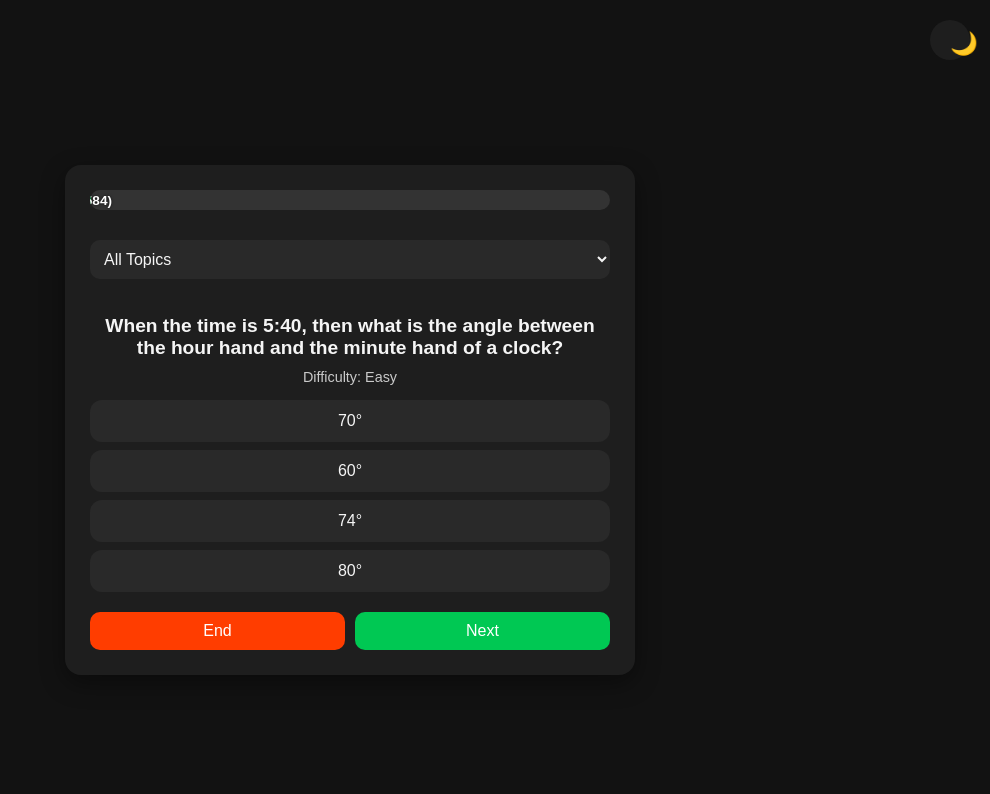
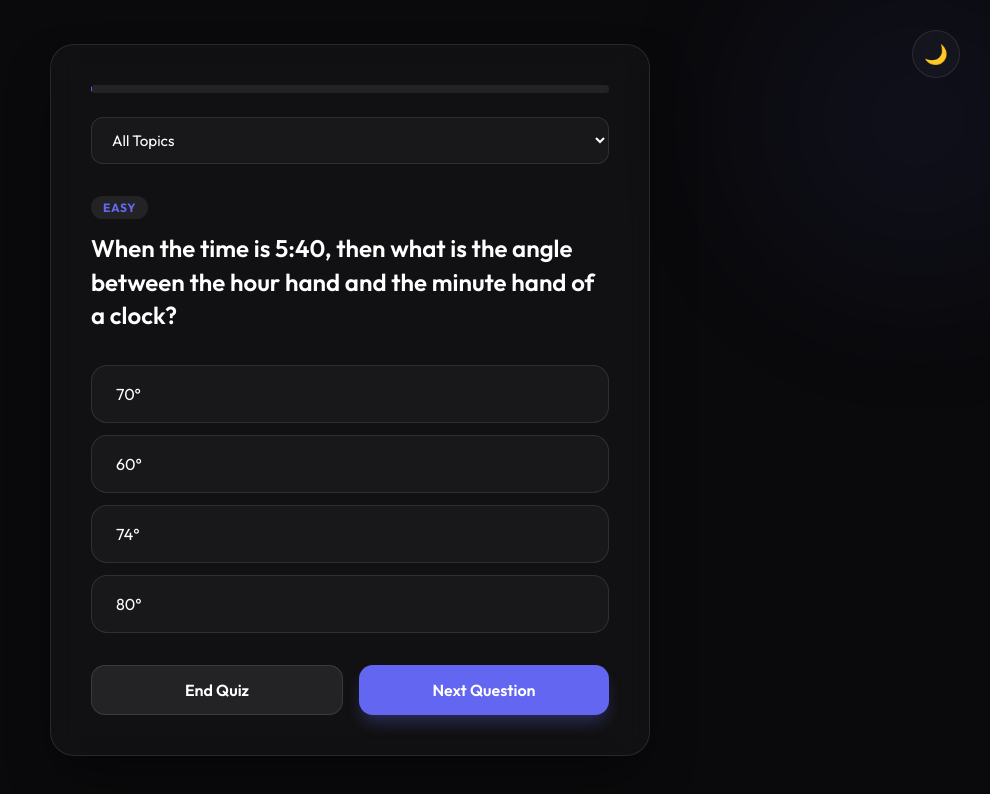
Before and after one commit to assishmoncs/STS, a plain HTML site: page index.html in a window 1280 px wide. Shown: the whole page, without its empty margins (290-1280 px from the left). Drawn offline with Linux system fonts and the light colour scheme.

Commit message:
Updated UI

```diff
--- a/index.html
+++ b/index.html
@@ -3,44 +3,54 @@
 <head>
   <meta charset="UTF-8">
   <meta name="viewport" content="width=device-width, initial-scale=1.0">
-  <title>STS MOCK</title>
+  <title>STS MOCK | Premium Quiz</title>
+  <link rel="preconnect" href="https://fonts.googleapis.com">
+  <link rel="preconnect" href="https://fonts.gstatic.com" crossorigin>
+  <link href="https://fonts.googleapis.com/css2?family=Outfit:wght@300;400;600;700&display=swap" rel="stylesheet">
   <link rel="stylesheet" href="style.css">
 </head>
 <body>
   <div class="theme-toggle">
-    <button id="toggleTheme">🌙</button>
+    <button id="toggleTheme" aria-label="Toggle Theme">🌙</button>
   </div>
 
-  <div class="quiz-container">
+  <main class="quiz-container">
+    <header class="quiz-header">
+      <div class="progress-container">
+        <div id="progress-bar"></div>
+        <span id="progress-text">0/0</span>
+      </div>
+      <div class="filter-section" id="filterSection">
+        <select id="topicFilter" class="topic-filter"></select>
+      </div>
+    </header>
 
-    <div class="progress-container">
-      <div id="progress-bar">
-        <span id="progress-text">(0/0)</span>
+    <section id="questionBox" class="active-section">
+      <div class="question-meta">
+        <span id="difficulty" class="badge"></span>
       </div>
-    </div>
+      <h2 id="question">Loading question...</h2>
+      <div id="options" class="options-grid"></div>
 
-    <select id="topicFilter" class="topic-filter"></select>
+      <div id="solutionBox" class="solution-box hidden">
+        <h3>Explanation</h3>
+        <p id="solutionText"></p>
+      </div>
 
-    <div id="questionBox">
-      <h2 id="question"></h2>
-      <div id="difficulty"></div>
-      <div id="options"></div>
-      <div id="solution" class="hidden"></div>
+      <footer class="quiz-footer">
+        <button id="endBtn" class="btn-secondary">End Quiz</button>
+        <button id="nextBtn" class="btn-primary">Next Question</button>
+      </footer>
+    </section>
 
-      <div class="btn-group">
-        <button id="endBtn" class="end-btn">End</button>
-        <button id="nextBtn" class="next-btn">Next</button>
-      </div>
-    </div>
-
-    <div id="scoreBox" class="hidden">
+    <section id="scoreBox" class="hidden">
       <div class="score-card">
         <h2>Quiz Summary</h2>
         <div id="scoreDetails"></div>
-        <button id="restartBtn" class="restart-btn">Restart Quiz</button>
+        <button id="restartBtn" class="btn-primary full-width">Restart Quiz</button>
       </div>
-    </div>
-  </div>
+    </section>
+  </main>
 
   <script src="script.js"></script>
 </body>
--- a/script.js
+++ b/script.js
@@ -1,132 +1,74 @@
 let quizData = [];
 let currentIndex = 0;
-let score = 0, attempted = 0;
-let selectedTopic = "";
+let score = 0;
+let attempted = 0;
 let quizEnded = false;
+let filteredQuestions = [];
 
-document.addEventListener("DOMContentLoaded", async () => {
-  const res = await fetch("quiz.json");
-  quizData = await res.json();
+const elements = {
+  question: document.getElementById("question"),
+  options: document.getElementById("options"),
+  difficulty: document.getElementById("difficulty"),
+  solutionBox: document.getElementById("solutionBox"),
+  solutionText: document.getElementById("solutionText"),
+  progressBar: document.getElementById("progress-bar"),
+  progressText: document.getElementById("progress-text"),
+  nextBtn: document.getElementById("nextBtn"),
+  endBtn: document.getElementById("endBtn"),
+  restartBtn: document.getElementById("restartBtn"),
+  topicFilter: document.getElementById("topicFilter"),
+  scoreBox: document.getElementById("scoreBox"),
+  questionBox: document.getElementById("questionBox"),
+  scoreDetails: document.getElementById("scoreDetails"),
+  toggleTheme: document.getElementById("toggleTheme")
+};
 
-  const topics = [...new Set(quizData.map(q => q.Topic))];
-  const topicSelect = document.getElementById("topicFilter");
-  topicSelect.innerHTML = `<option value="">All Topics</option>` + topics.map(t => `<option value="${t}">${t}</option>`).join("");
+document.addEventListener("DOMContentLoaded", init);
 
-  topicSelect.addEventListener("change", () => {
-    selectedTopic = topicSelect.value;
+async function init() {
+  try {
+    const res = await fetch("quiz.json");
+    const data = await res.json();
+
+    // Standardize data format (matching actual quiz.json)
+    quizData = data.map((item, index) => ({
+      id: index,
+      question: item.Question,
+      choices: item.Choices,
+      answerKey: item.AnswerKey, // Number 1-4
+      explanation: item.Solution || "No explanation provided.",
+      topic: item.Topic || "General",
+      difficulty: item.Difficulty || "A"
+    }));
+
+    setupFilters();
+    attachListeners();
     resetQuiz();
-  });
+  } catch (error) {
 
-  document.getElementById("toggleTheme").addEventListener("click", toggleTheme);
-  document.getElementById("nextBtn").addEventListener("click", nextQuestion);
-  document.getElementById("endBtn").addEventListener("click", endQuiz);
-  document.getElementById("restartBtn").addEventListener("click", resetQuiz);
 
-  loadQuestion();
-});
+    console.error("Failed to load quiz data:", error);
+    elements.question.textContent = "Error loading quiz. Please try again later.";
+  }
+}
+
+function setupFilters() {
+  const topics = [...new Set(quizData.map(q => q.topic))];
+  elements.topicFilter.innerHTML = `<option value="">All Topics</option>` +
+    topics.map(t => `<option value="${t}">${t}</option>`).join("");
+}
+
+function attachListeners() {
+  elements.topicFilter.addEventListener("change", resetQuiz);
+  elements.toggleTheme.addEventListener("click", toggleTheme);
+  elements.nextBtn.addEventListener("click", handleNext);
+  elements.endBtn.addEventListener("click", endQuiz);
+  elements.restartBtn.addEventListener("click", resetQuiz);
+}
 
 function toggleTheme() {
   document.body.classList.toggle("light");
-  const icon = document.getElementById("toggleTheme");
-  icon.textContent = document.body.classList.contains("light") ? "☀️" : "🌙";
-}
-
-function getFilteredQuestions() {
-  return selectedTopic ? quizData.filter(q => q.Topic === selectedTopic) : quizData;
-}
-
-function loadQuestion() {
-  const filtered = getFilteredQuestions();
-  if (quizEnded || currentIndex >= filtered.length) return;
-
-  const q = filtered[currentIndex];
-  document.getElementById("question").textContent = q.Question;
-  document.getElementById("difficulty").textContent =
-    "Difficulty: " + (q.Difficulty === "E" ? "Easy" : q.Difficulty === "A" ? "Average" : "Tough");
-  document.getElementById("solution").classList.add("hidden");
-
-  const opts = document.getElementById("options");
-  opts.innerHTML = "";
-  q.Choices.forEach((ch, i) => {
-    const btn = document.createElement("button");
-    btn.textContent = ch;
-    btn.onclick = () => checkAnswer(i + 1, btn);
-    opts.appendChild(btn);
-  });
-
-  const nextBtn = document.getElementById("nextBtn");
-  nextBtn.textContent = currentIndex === filtered.length - 1 ? "Submit" : "Next";
-
-  updateProgress(filtered.length);
-}
-
-function checkAnswer(choice, btn) {
-  if (quizEnded) return;
-
-  const filtered = getFilteredQuestions();
-  const q = filtered[currentIndex];
-  const allBtns = document.querySelectorAll("#options button");
-  allBtns.forEach(b => b.disabled = true);
-  attempted++;
-
-  if (choice === q.AnswerKey) {
-    btn.classList.add("correct");
-    score++;
-  } else {
-    btn.classList.add("wrong");
-    allBtns[q.AnswerKey - 1].classList.add("correct");
-  }
-
-  const sol = document.getElementById("solution");
-  sol.textContent = "Solution: " + q.Solution;
-  sol.classList.remove("hidden");
-}
-
-function nextQuestion() {
-  if (quizEnded) return;
-
-  const filtered = getFilteredQuestions();
-  if (currentIndex === filtered.length - 1) {
-    endQuiz();
-  } else {
-    currentIndex++;
-    loadQuestion();
-  }
-}
-
-function updateProgress(total) {
-  const progress = ((currentIndex + 1) / total) * 100;
-  const bar = document.getElementById("progress-bar");
-  const text = document.getElementById("progress-text");
-  bar.style.width = `${progress}%`;
-  text.textContent = `(${currentIndex + 1}/${total})`;
-}
-
-
-function endQuiz() {
-  if (quizEnded) return;
-  quizEnded = true;
-  showScore();
-}
-
-function showScore() {
-  document.getElementById("questionBox").classList.add("hidden");
-  document.getElementById("scoreBox").classList.remove("hidden");
-
-  const total = getFilteredQuestions().length;
-  const unattempted = total - attempted;
-  const accuracy = total ? ((score / total) * 100).toFixed(1) : 0;
-
-  document.getElementById("scoreDetails").innerHTML = `
-    <div class="score-summary">
-      <p><strong>Total Questions:</strong> ${total}</p>
-      <p><strong>Attempted:</strong> ${attempted}</p>
-      <p><strong>Unattempted:</strong> ${unattempted}</p>
-      <p><strong>Correct:</strong> ${score}</p>
-      <p><strong>Wrong:</strong> ${attempted - score}</p>
-      <p><strong>Accuracy:</strong> ${accuracy}%</p>
-    </div>
-  `;
+  elements.toggleTheme.textContent = document.body.classList.contains("light") ? "☀️" : "🌙";
 }
 
 function resetQuiz() {
@@ -135,11 +77,135 @@ function resetQuiz() {
   attempted = 0;
   quizEnded = false;
 
-  document.getElementById("scoreBox").classList.add("hidden");
-  document.getElementById("questionBox").classList.remove("hidden");
+  const topic = elements.topicFilter.value;
+  filteredQuestions = topic ? quizData.filter(q => q.topic === topic) : quizData;
 
-  document.getElementById("progress-bar").style.width = "0%";
-  document.getElementById("progress-text").textContent = "";
+  // Shuffle questions for variety if needed (optional)
+  // filteredQuestions.sort(() => Math.random() - 0.5);
 
+  elements.scoreBox.classList.add("hidden");
+  elements.questionBox.classList.remove("hidden");
   loadQuestion();
 }
+
+function loadQuestion() {
+  if (currentIndex >= filteredQuestions.length) {
+    endQuiz();
+    return;
+  }
+
+  const q = filteredQuestions[currentIndex];
+
+  elements.question.textContent = q.question;
+  elements.difficulty.textContent = getDifficultyLabel(q.difficulty);
+  elements.solutionBox.classList.add("hidden");
+  elements.nextBtn.textContent = currentIndex === filteredQuestions.length - 1 ? "Finish Quiz" : "Next Question";
+
+  // Render options
+  elements.options.innerHTML = "";
+  q.choices.forEach((choice, index) => {
+    if (!choice) return; // Skip empty options
+    const btn = document.createElement("button");
+    btn.textContent = choice;
+    btn.onclick = () => checkAnswer(index, btn);
+    elements.options.appendChild(btn);
+  });
+
+  updateProgress();
+}
+
+function getDifficultyLabel(code) {
+  switch(code) {
+    case 'E': return "Easy";
+    case 'A': return "Average";
+    case 'T': return "Tough";
+    default: return "Average";
+  }
+}
+
+function checkAnswer(selectedIndex, selectedBtn) {
+  if (elements.solutionBox.classList.contains("hidden") === false) return; // Prevent multiple clicks
+
+  const q = filteredQuestions[currentIndex];
+  const correctIdx = getCorrectIndex(q.answerKey);
+  const allBtns = elements.options.querySelectorAll("button");
+
+  attempted++;
+  allBtns.forEach(btn => btn.disabled = true);
+
+  if (selectedIndex === correctIdx) {
+    selectedBtn.classList.add("correct");
+    score++;
+  } else {
+    selectedBtn.classList.add("wrong");
+    allBtns[correctIdx].classList.add("correct");
+  }
+
+  // Show explanation
+  elements.solutionText.textContent = q.explanation;
+  elements.solutionBox.classList.remove("hidden");
+
+  // Scroll to solution if on mobile
+  if (window.innerWidth < 768) {
+    elements.solutionBox.scrollIntoView({ behavior: 'smooth', block: 'nearest' });
+  }
+}
+
+function getCorrectIndex(key) {
+  if (typeof key === 'number') return key - 1;
+  const map = { 'A': 0, 'B': 1, 'C': 2, 'D': 3 };
+  return map[key] || 0;
+}
+
+function handleNext() {
+  if (elements.solutionBox.classList.contains("hidden")) {
+    // If user hasn't answered, maybe show a hint or just skip?
+    // Let's allow skipping but count as unattempted.
+  }
+
+  currentIndex++;
+  if (currentIndex < filteredQuestions.length) {
+    loadQuestion();
+  } else {
+    endQuiz();
+  }
+}
+
+function updateProgress() {
+  const total = filteredQuestions.length;
+  const progress = ((currentIndex + 1) / total) * 100;
+  elements.progressBar.style.width = `${progress}%`;
+  elements.progressText.textContent = `${currentIndex + 1} of ${total}`;
+}
+
+function endQuiz() {
+  quizEnded = true;
+  elements.questionBox.classList.add("hidden");
+  elements.scoreBox.classList.remove("hidden");
+
+  const total = filteredQuestions.length;
+  const unattempted = total - attempted;
+  const wrong = attempted - score;
+  const accuracy = attempted > 0 ? ((score / attempted) * 100).toFixed(1) : 0;
+
+  elements.scoreDetails.innerHTML = `
+    <div class="score-summary">
+      <div class="score-item">
+        <span class="score-label">Accuracy</span>
+        <span class="score-value">${accuracy}%</span>
+      </div>
+      <div class="score-item">
+        <span class="score-label">Correct</span>
+        <span class="score-value">${score}</span>
+      </div>
+      <div class="score-item">
+        <span class="score-label">Wrong</span>
+        <span class="score-value">${wrong}</span>
+      </div>
+      <div class="score-item">
+        <span class="score-label">Skipped</span>
+        <span class="score-value">${unattempted}</span>
+      </div>
+    </div>
+  `;
+}
--- a/style.css
+++ b/style.css
@@ -1,212 +1,350 @@
 :root {
-  --bg: #121212;
-  --text: #f5f5f5;
-  --card: #1e1e1e;
-  --accent: #00c853;
-  --wrong: #ff1744;
-  --btn-bg: #292929;
-  --shadow: rgba(0, 0, 0, 0.4);
+  --bg: #0a0a0c;
+  --surface: rgba(255, 255, 255, 0.03);
+  --surface-hover: rgba(255, 255, 255, 0.08);
+  --border: rgba(255, 255, 255, 0.1);
+  --text: #ffffff;
+  --text-muted: #a1a1aa;
+  --accent: #6366f1;
+  --accent-hover: #4f46e5;
+  --correct: #10b981;
+  --wrong: #ef4444;
+  --shadow: 0 25px 50px -12px rgba(0, 0, 0, 0.5);
+  --font-main: 'Outfit', sans-serif;
 }
 
 .light {
-  --bg: #f7f7f7;
-  --text: #121212;
-  --card: #ffffff;
-  --btn-bg: #e0e0e0;
-  --shadow: rgba(0, 0, 0, 0.1);
+  --bg: #f8fafc;
+  --surface: rgba(0, 0, 0, 0.03);
+  --surface-hover: rgba(0, 0, 0, 0.06);
+  --border: rgba(0, 0, 0, 0.1);
+  --text: #0f172a;
+  --text-muted: #64748b;
+  --accent: #4f46e5;
+  --accent-hover: #4338ca;
+  --shadow: 0 20px 25px -5px rgba(0, 0, 0, 0.1);
+}
+
+* {
+  box-sizing: border-box;
+  margin: 0;
+  padding: 0;
 }
 
 body {
   background: var(--bg);
   color: var(--text);
-  font-family: 'Poppins', sans-serif;
-  margin: 0;
+  font-family: var(--font-main);
   min-height: 100vh;
   display: flex;
   align-items: center;
   justify-content: center;
-  transition: 0.3s;
+  transition: background 0.4s ease, color 0.4s ease;
+  overflow-x: hidden;
   padding: 20px;
 }
 
+/* Background Elements */
+body::before {
+  content: '';
+  position: fixed;
+  top: -10%;
+  right: -10%;
+  width: 400px;
+  height: 400px;
+  background: radial-gradient(circle, var(--accent) 0%, transparent 70%);
+  filter: blur(100px);
+  opacity: 0.15;
+  z-index: -1;
+  pointer-events: none;
+}
+
 .quiz-container {
-  background: var(--card);
   width: 100%;
-  max-width: 520px;
-  padding: 25px;
-  border-radius: 16px;
-  box-shadow: 0 8px 25px var(--shadow);
-  text-align: center;
+  max-width: 600px;
+  background: var(--surface);
+  backdrop-filter: blur(12px);
+  -webkit-backdrop-filter: blur(12px);
+  border: 1px solid var(--border);
+  border-radius: 24px;
+  padding: 40px;
+  box-shadow: var(--shadow);
+  position: relative;
+  overflow: hidden;
+  animation: slideUp 0.6s cubic-bezier(0.16, 1, 0.3, 1);
+}
+
+@keyframes slideUp {
+  from { opacity: 0; transform: translateY(20px); }
+  to { opacity: 1; transform: translateY(0); }
+}
+
+.quiz-header {
+  margin-bottom: 32px;
 }
 
 .progress-container {
-  width: 100%;
-  background: #333;
-  height: 20px;
-  border-radius: 10px;
+  height: 8px;
+  background: var(--surface-hover);
+  border-radius: 4px;
+  margin-bottom: 24px;
+  position: relative;
   overflow: hidden;
-  margin-bottom: 30px;
-  position: relative;
 }
 
 #progress-bar {
   height: 100%;
+  background: var(--accent);
   width: 0%;
-  background: var(--accent);
-  transition: width 0.4s ease;
-  display: flex;
-  align-items: center;
-  justify-content: center;
-  position: relative;
+  transition: width 0.6s cubic-bezier(0.34, 1.56, 0.64, 1);
 }
 
 #progress-text {
-  position: absolute;
-  color: #fff;
+  display: block;
+  text-align: right;
   font-size: 0.85rem;
   font-weight: 600;
-  text-shadow: 0 0 3px rgba(0,0,0,0.6);
+  color: var(--text-muted);
+  margin-top: 8px;
 }
 
 .topic-filter {
   width: 100%;
-  margin-bottom: 20px;
-  padding: 10px;
-  border-radius: 10px;
-  border: none;
-  background: var(--btn-bg);
+  background: var(--surface);
+  border: 1px solid var(--border);
   color: var(--text);
-  font-size: 1rem;
+  padding: 12px 16px;
+  border-radius: 12px;
+  font-family: inherit;
+  font-size: 0.95rem;
+  cursor: pointer;
+  transition: all 0.3s ease;
+}
+
+.topic-filter:focus {
+  outline: none;
+  border-color: var(--accent);
+  background: var(--surface-hover);
+}
+
+.question-meta {
+  margin-bottom: 16px;
+}
+
+.badge {
+  background: var(--surface-hover);
+  padding: 4px 12px;
+  border-radius: 20px;
+  font-size: 0.75rem;
+  font-weight: 700;
+  text-transform: uppercase;
+  letter-spacing: 0.05em;
+  color: var(--accent);
 }
 
 #question {
-  font-size: 1.2rem;
-  margin-bottom: 10px;
+  font-size: 1.5rem;
+  font-weight: 600;
+  line-height: 1.4;
+  margin-bottom: 32px;
 }
 
-#difficulty {
-  font-size: 0.9rem;
-  opacity: 0.8;
-  margin-bottom: 15px;
+.options-grid {
+  display: grid;
+  gap: 12px;
+  margin-bottom: 32px;
 }
 
 #options button {
-  display: block;
-  width: 100%;
-  background: var(--btn-bg);
+  background: var(--surface);
+  border: 1px solid var(--border);
   color: var(--text);
-  border: none;
-  border-radius: 12px;
-  margin: 8px 0;
-  padding: 12px;
+  padding: 18px 24px;
+  border-radius: 16px;
+  font-family: inherit;
   font-size: 1rem;
+  text-align: left;
   cursor: pointer;
-  transition: transform 0.25s ease, background 0.25s;
+  transition: all 0.2s cubic-bezier(0.4, 0, 0.2, 1);
+  position: relative;
+  overflow: hidden;
 }
 
-#options button:hover {
-  transform: scale(1.02);
+#options button:hover:not(:disabled) {
+  background: var(--surface-hover);
+  border-color: var(--accent);
+  transform: translateX(4px);
 }
 
-.correct {
-  background: var(--accent) !important;
-  color: #fff !important;
+#options button:active:not(:disabled) {
+  transform: scale(0.98);
 }
 
-.wrong {
-  background: var(--wrong) !important;
-  color: #fff !important;
+#options button.correct {
+  background: var(--correct);
+  border-color: var(--correct);
+  color: white;
+  font-weight: 600;
 }
 
-.btn-group {
-  display: flex;
-  justify-content: space-between;
-  margin-top: 20px;
-  gap: 10px;
+#options button.wrong {
+  background: var(--wrong);
+  border-color: var(--wrong);
+  color: white;
+  font-weight: 600;
 }
 
-.end-btn {
-  background: #ff3d00;
-  flex: 1;
+#options button:disabled {
+  cursor: default;
 }
 
-.next-btn {
-  background: var(--accent);
-  flex: 1;
+.solution-box {
+  background: rgba(99, 102, 241, 0.05);
+  border-left: 4px solid var(--accent);
+  padding: 20px;
+  border-radius: 0 12px 12px 0;
+  margin-bottom: 32px;
+  animation: fadeIn 0.4s ease;
 }
 
-button {
-  font-family: inherit;
-  border: none;
-  border-radius: 10px;
-  padding: 10px 20px;
-  color: #fff;
-  font-size: 1rem;
-  cursor: pointer;
-  transition: 0.3s;
+.solution-box h3 {
+  font-size: 0.9rem;
+  color: var(--accent);
+  margin-bottom: 8px;
+  text-transform: uppercase;
+  letter-spacing: 0.05em;
 }
 
-button:hover {
-  opacity: 0.9;
+#solutionText {
+  font-size: 0.95rem;
+  line-height: 1.6;
+  color: var(--text-muted);
 }
 
-.hidden {
-  display: none;
+.quiz-footer {
+  display: flex;
+  gap: 16px;
+}
+
+.btn-primary, .btn-secondary {
+  flex: 1;
+  padding: 14px 28px;
+  border-radius: 14px;
+  font-family: inherit;
+  font-size: 1rem;
+  font-weight: 600;
+  cursor: pointer;
+  transition: all 0.3s ease;
+  border: none;
+}
+
+.btn-primary {
+  background: var(--accent);
+  color: white;
+  box-shadow: 0 10px 15px -3px rgba(99, 102, 241, 0.3);
+}
+
+.btn-primary:hover {
+  background: var(--accent-hover);
+  transform: translateY(-2px);
+  box-shadow: 0 20px 25px -5px rgba(99, 102, 241, 0.4);
+}
+
+.btn-secondary {
+  background: var(--surface-hover);
+  color: var(--text);
+  border: 1px solid var(--border);
+}
+
+.btn-secondary:hover {
+  background: var(--border);
+}
+
+.full-width {
+  width: 100%;
 }
 
 .theme-toggle {
   position: fixed;
-  top: 20px;
-  right: 20px;
+  top: 30px;
+  right: 30px;
+  z-index: 100;
 }
 
 #toggleTheme {
-  background: var(--card);
-  border: none;
+  background: var(--surface);
+  border: 1px solid var(--border);
+  color: var(--text);
+  width: 48px;
+  height: 48px;
   border-radius: 50%;
-  font-size: 1.4rem;
-  width: 40px;
-  height: 40px;
-  color: var(--text);
+  display: flex;
+  align-items: center;
+  justify-content: center;
   cursor: pointer;
+  font-size: 1.2rem;
+  backdrop-filter: blur(8px);
+  transition: all 0.3s ease;
+}
+
+#toggleTheme:hover {
+  transform: rotate(15deg) scale(1.1);
+  background: var(--surface-hover);
 }
 
 .score-card {
-  background: var(--card);
-  padding: 25px;
-  border-radius: 16px;
-  box-shadow: 0 8px 25px var(--shadow);
-  animation: fadeIn 0.6s ease;
+  text-align: center;
 }
 
-#scoreDetails {
-  line-height: 1.8;
-  font-size: 1rem;
-  margin-top: 15px;
+.score-card h2 {
+  font-size: 2rem;
+  margin-bottom: 24px;
 }
 
-.restart-btn {
-  margin-top: 15px;
-  background: var(--accent);
-  width: 100%;
-  padding: 12px;
-  border-radius: 10px;
-  font-size: 1rem;
+.score-summary {
+  display: grid;
+  grid-template-columns: repeat(2, 1fr);
+  gap: 16px;
+  margin-bottom: 32px;
+}
+
+.score-item {
+  background: var(--surface-hover);
+  padding: 16px;
+  border-radius: 16px;
+  border: 1px solid var(--border);
+}
+
+.score-label {
+  font-size: 0.75rem;
+  color: var(--text-muted);
+  text-transform: uppercase;
+  margin-bottom: 4px;
+  display: block;
+}
+
+.score-value {
+  font-size: 1.25rem;
+  font-weight: 700;
+}
+
+.hidden {
+  display: none !important;
 }
 
 @keyframes fadeIn {
-  from { opacity: 0; transform: translateY(10px); }
-  to { opacity: 1; transform: translateY(0); }
+  from { opacity: 0; }
+  to { opacity: 1; }
 }
 
 @media (max-width: 480px) {
   .quiz-container {
-    padding: 15px;
+    padding: 24px;
   }
   #question {
-    font-size: 1rem;
+    font-size: 1.25rem;
   }
-  button {
-    font-size: 0.9rem;
+  .score-summary {
+    grid-template-columns: 1fr;
   }
 }
```
